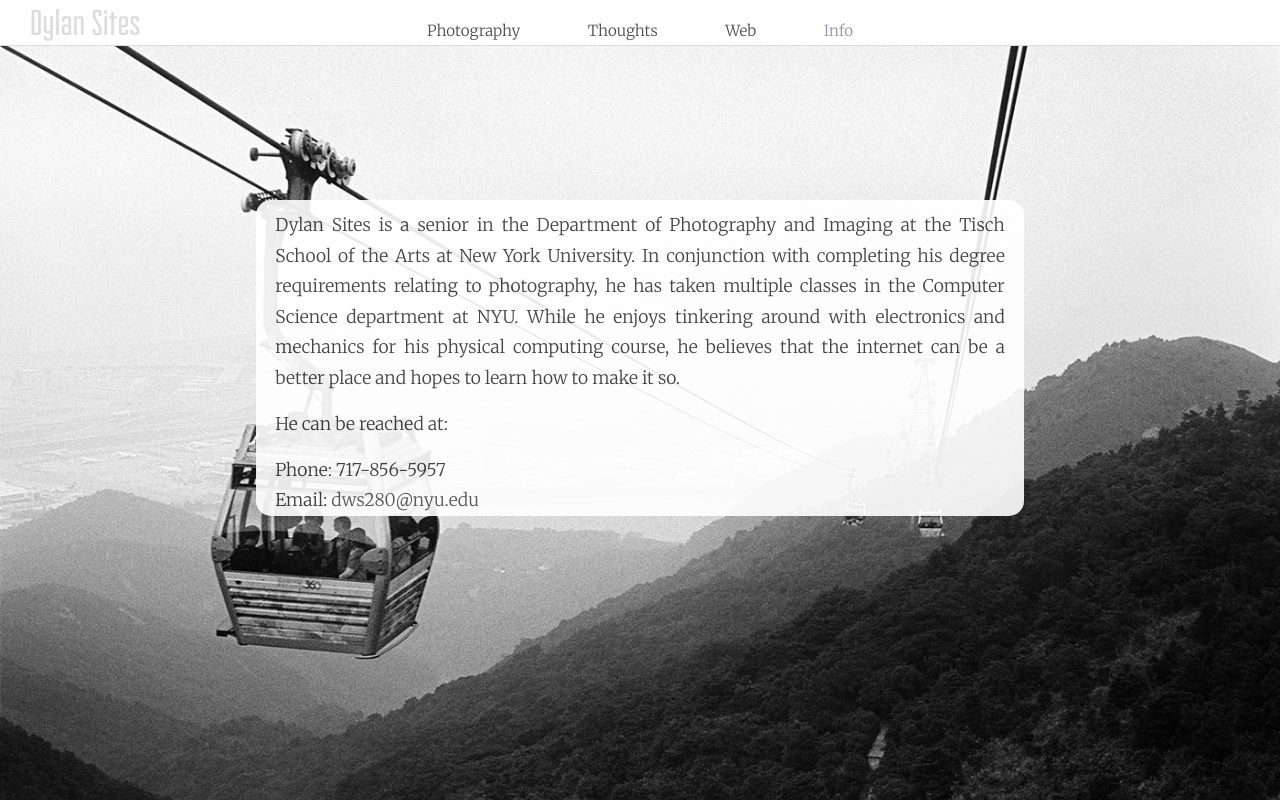
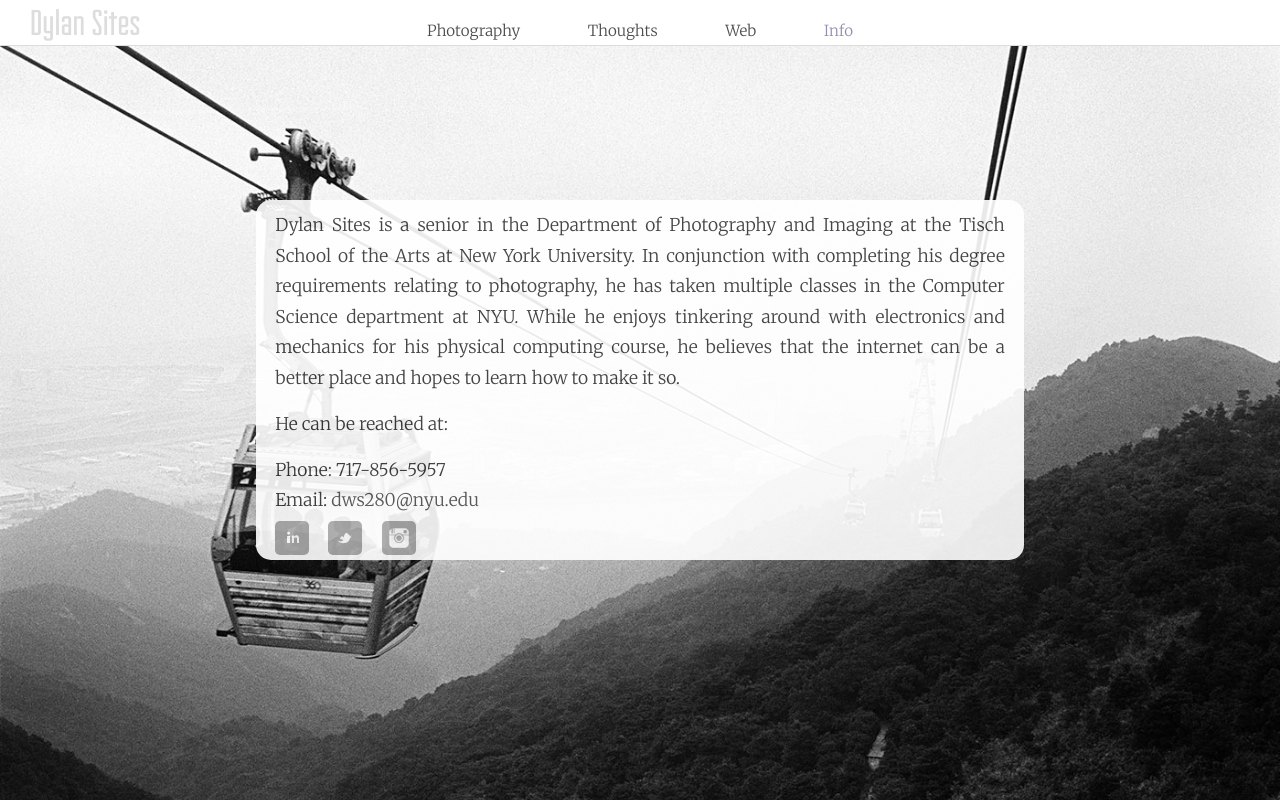
Before and after one commit to dylansites/personalWebsite, a plain HTML site: page info.html in a window 1280 px wide. Drawn offline with Linux system fonts and the light colour scheme; a script that the page names is missing.

Commit message:
added social media class and buttons to the info page

```diff
--- a/css/main.css
+++ b/css/main.css
@@ -474,6 +474,19 @@ em{
 	text-align: justify;
 }
 
+.socialLinks{
+	position: relative;
+	min-width: 24px;
+	height: 24px;
+	background-color: #aaa;
+	float: left;
+	padding: 5px;
+	border-radius: 5px;
+	margin-left: 2.5%;
+	margin-bottom: 5px;
+	margin-top: 5px;
+}
+
 #comingSoon{
 	font-size: 30px;
 	background-color: black;
--- a/info.html
+++ b/info.html
@@ -29,6 +29,9 @@
 					<li>He can be reached at:</li>
 					<li>Phone: 717-856-5957<br>Email: <a href="mailto:dws280@nyu.edu">dws280@nyu.edu</a></li>
 				</ul>
+				<a href = "http://www.linkedin.com/pub/dylan-sites/47/762/173"><img class = "socialLinks" src = "images/24x24_linkedin.png"/></a>
+				<a href = "https://www.twitter.com/Dylan_Sites"><img class = "socialLinks" src = "images/24x24_twitter.png"/></a>
+				<a href = "https://www.instagram.com/dylansites"><img class = "socialLinks" src = "images/instagram-512.png"/></a>
 			</div>
 		</div>
 	</body>
```
Also changed, not shown: images/24x24_linkedin.png (added), images/24x24_twitter.png (added), images/instagram-512.png (added).
